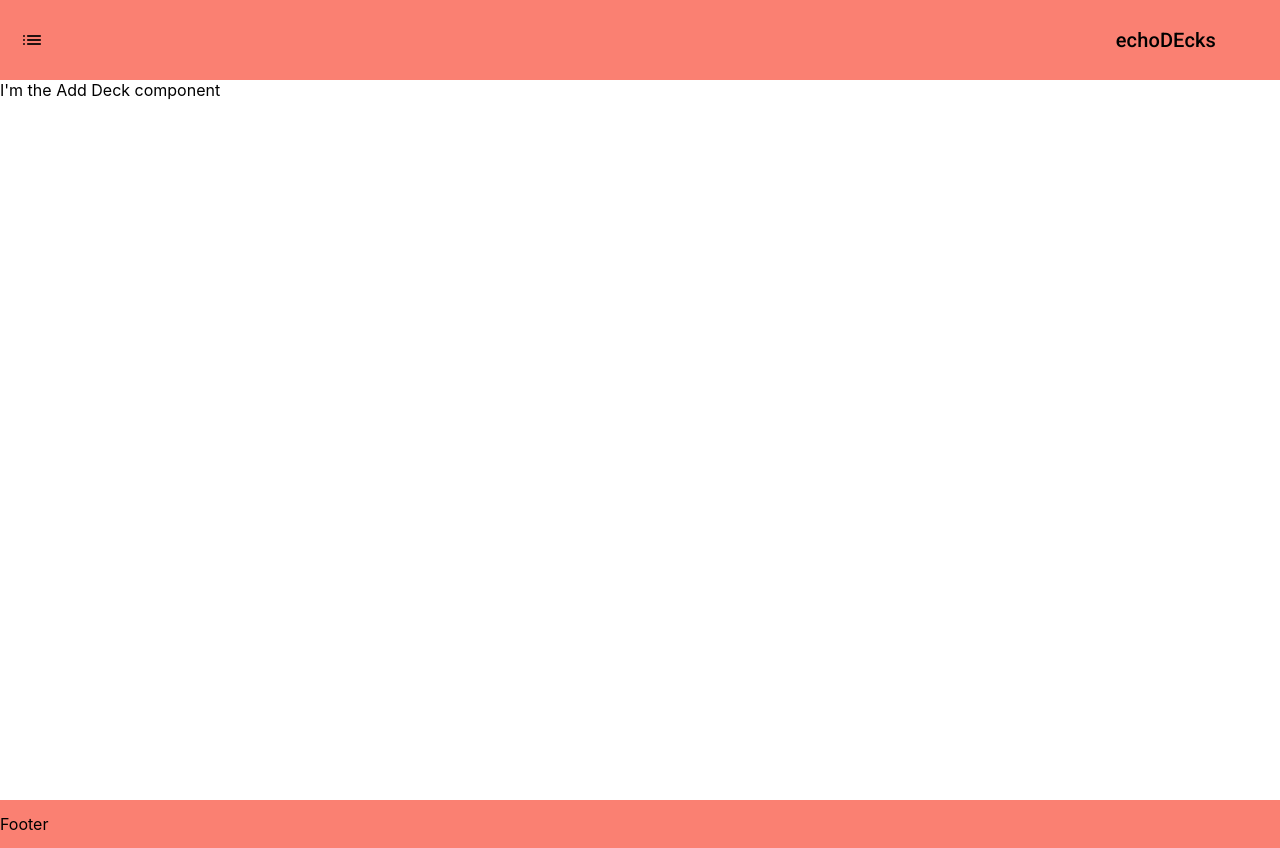
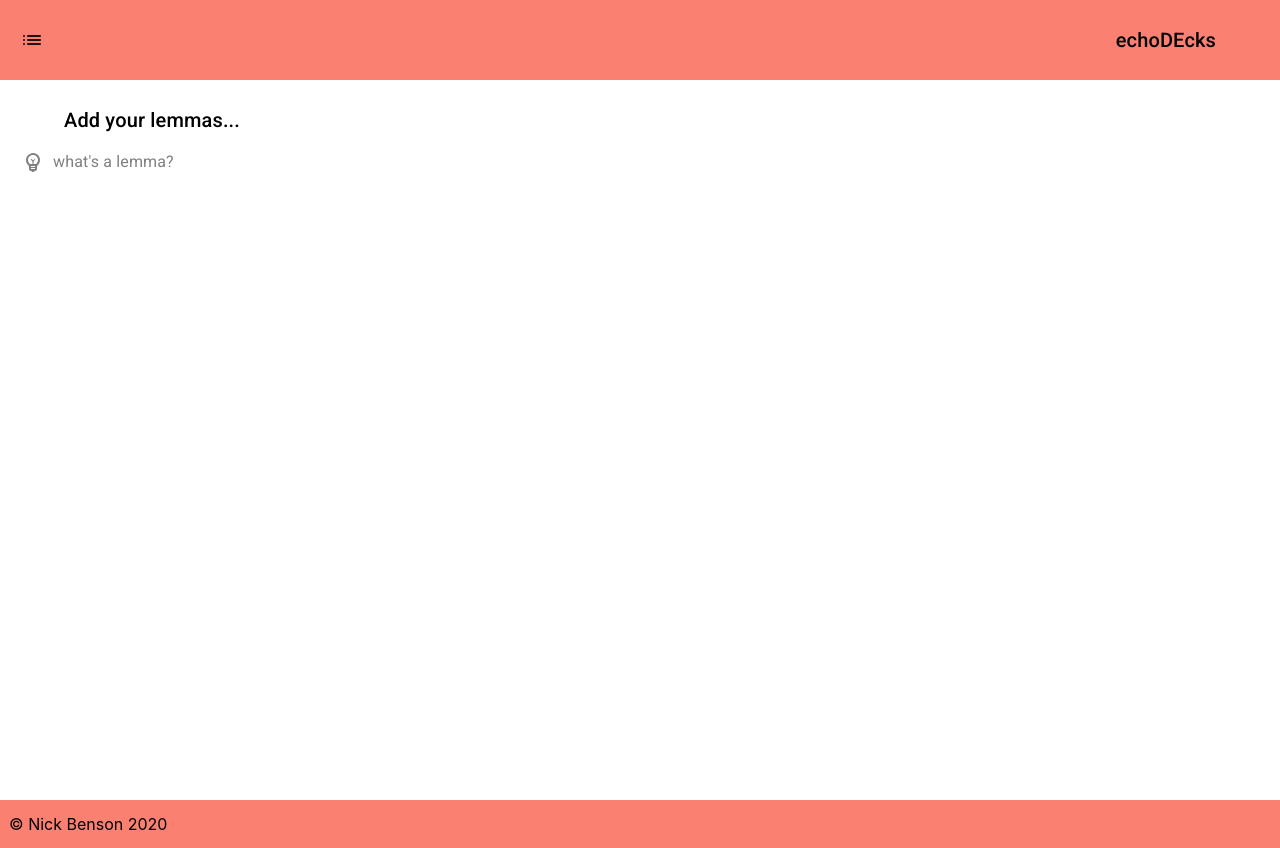
Before and after one commit to N1ck-Benson/echoDecks, a React (Create React App) app: page /add-deck in a window 1280 px wide. Built offline with nearby package versions, Linux system fonts and the light colour scheme.

Commit message:
build first section of AddDeck

```diff
--- a/src/components/AddDeck.jsx
+++ b/src/components/AddDeck.jsx
@@ -1,5 +1,37 @@
+import { Typography, Collapse, Button } from "@material-ui/core";
+import EmojiObjectsOutlinedIcon from "@material-ui/icons/EmojiObjectsOutlined";
+import { useState } from "react";
+import "../styles/AddDeck.css";
+
 function AddDeck() {
-  return <div>I'm the Add Deck component</div>;
+  const [open, setOpen] = useState(false);
+
+  const openHelper = () => {
+    setOpen(!open);
+  };
+
+  return (
+    <main>
+      <Typography variant="h6" className="add-decks-heading">
+        Add your lemmas...
+      </Typography>
+      <section className="helper-section">
+        <Button onClick={openHelper} className="helper-button">
+          <Typography className="helper-heading">
+            <EmojiObjectsOutlinedIcon />
+            &nbsp; what's a lemma?
+          </Typography>
+        </Button>
+        <Collapse in={open} timeout="auto" unmountOnExit>
+          <Typography variant="body2" className="helper-text">
+            Lemmas are how words are listed in a dictionary. <br /> "We are
+            learning flashcards" has the lemmas "we", "is", "learn" and
+            "flashcard"
+          </Typography>
+        </Collapse>
+      </section>
+    </main>
+  );
 }
 
 export default AddDeck;
--- a/src/components/App.js
+++ b/src/components/App.js
@@ -15,9 +15,7 @@ function App() {
         <AddDeck path="add-deck" />
         <ViewDecks path="view-decks" />
       </Router>
-      <footer>
-        <span>Footer</span>
-      </footer>
+      <footer>&nbsp; © Nick Benson 2020</footer>
     </main>
   );
 }
--- a/src/components/Home.jsx
+++ b/src/components/Home.jsx
@@ -5,7 +5,7 @@ import "../styles/Home.css";
 function Home() {
   return (
     <main>
-      <section>
+      <section className="welcome-section">
         <Typography variant="h6" className="welcome-heading">
           Welcome to echoDecks!
           <br />
@@ -23,12 +23,14 @@ function Home() {
         </div>
       </section>
       <Divider className="Divider" />
-      <Typography variant="h6" className="explainer-heading">
-        How does it work?
-      </Typography>
-      <Typography variant="body2" className="explainer-heading">
-        Explainer...
-      </Typography>
+      <section className="explainer-section">
+        <Typography variant="h6" className="explainer-heading">
+          How does it work?
+        </Typography>
+        <Typography variant="body2" className="explainer-text">
+          Explainer...
+        </Typography>
+      </section>
     </main>
   );
 }
--- /dev/null
+++ b/src/styles/AddDeck.css
@@ -0,0 +1,40 @@
+main {
+  grid-row: 2/3;
+  display: grid;
+  grid-template-rows: auto auto;
+}
+
+.add-decks-heading {
+  grid-row: 1/2;
+  padding: 3vh 5vw 1vh 5vw;
+  text-align: left;
+}
+
+.helper-section {
+  grid-row: 2/3;
+  display: grid;
+  justify-items: left;
+}
+
+.helper-button {
+  grid-row: 0/1;
+  background-color: white;
+  border: none;
+}
+
+.helper-heading {
+  display: flex;
+  flex-direction: row;
+  align-items: center;
+  padding: 0 1vw 0 1vw;
+  text-transform: lowercase;
+  color: grey;
+}
+
+.helper-text {
+  display: flex;
+  flex-direction: row;
+  align-items: center;
+  padding: 0 5vw 0 5vw;
+  color: grey;
+}
--- a/src/styles/App.css
+++ b/src/styles/App.css
@@ -4,11 +4,18 @@
   grid-template-columns: 100vw;
 }
 
-header,
-footer {
+header {
   display: flex;
   justify-content: space-between;
   align-items: center;
   padding-right: 5vw;
   background-color: salmon;
 }
+
+footer {
+  display: flex;
+  justify-content: left;
+  align-items: center;
+  padding-right: 5vw;
+  background-color: salmon;
+}
--- a/src/styles/Home.css
+++ b/src/styles/Home.css
@@ -1,21 +1,21 @@
 main {
+  grid-row: 2/3;
   display: grid;
-  grid-template-rows: 30% 70%;
+  grid-template-rows: 40vh 5px auto;
 }
 
-section {
+.welcome-section {
+  grid-row: 1/2;
   display: grid;
   justify-items: center;
 }
 
 .welcome-heading {
-  grid-row: 0/1;
   padding: 5vh 5vw 0 5vw;
   text-align: center;
 }
 
 .welcome-text {
-  grid-row: 0/1;
   padding: 2vh 5vw 2vh 5vw;
   text-align: center;
 }
@@ -30,9 +30,21 @@ section {
 }
 
 .Divider {
+  grid-row: 2/3;
   margin: 0 5vw 0 5vw;
+}
+
+.explainer-section {
+  grid-row: 3/4;
+  display: grid;
+  justify-items: left;
 }
 
 .explainer-heading {
   padding: 2vh 5vw 2vh 5vw;
 }
+
+.explainer-text {
+  padding: 0 5vw 2vh 5vw;
+  text-align: center;
+}
```
